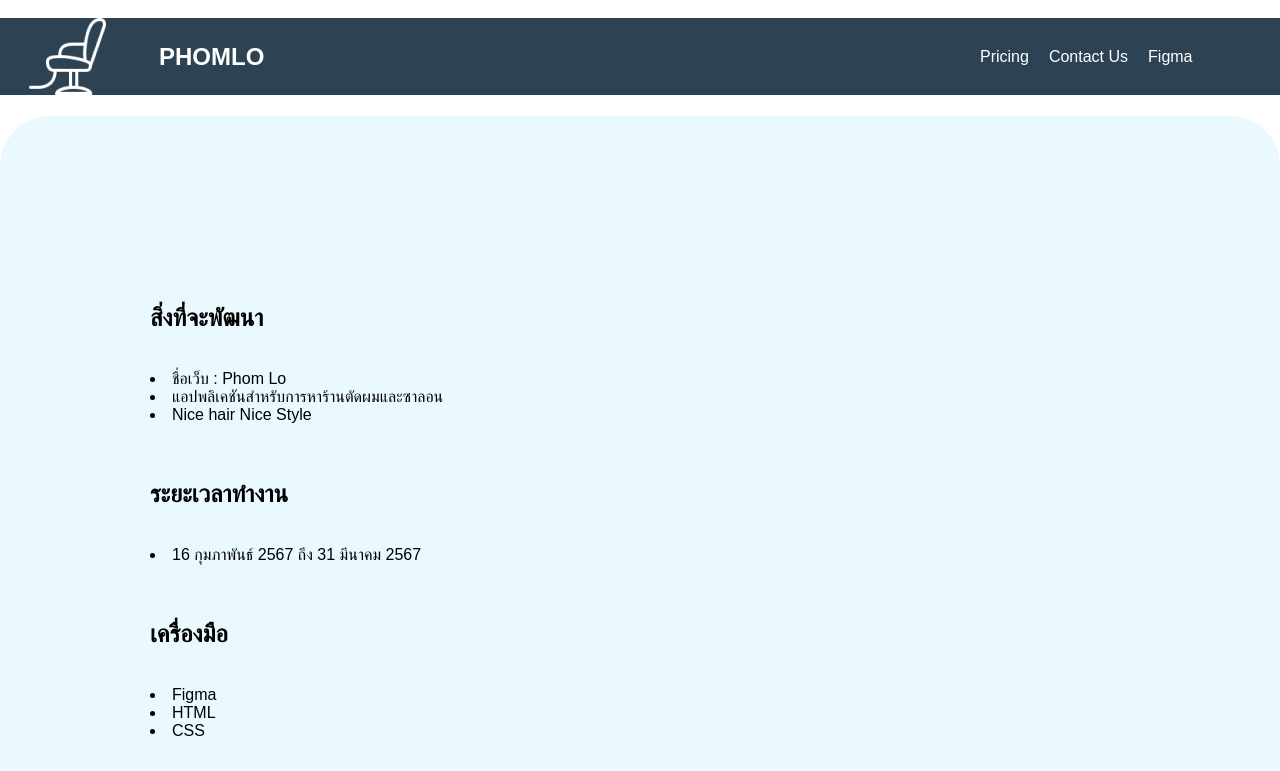
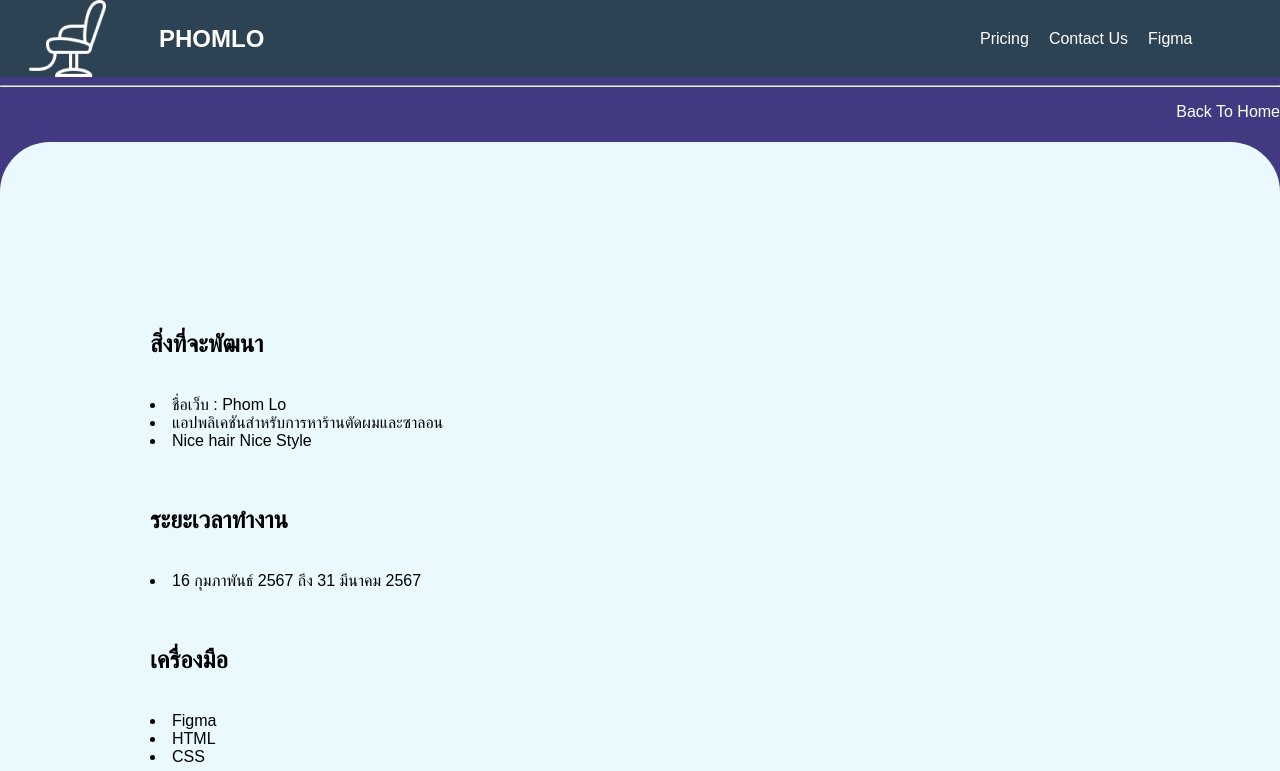
Before and after one commit to Thxnxthip/WebD3, a plain HTML site: page Mini-project.html in a window 1280 px wide. Shown: the top 771 px of the page. Drawn offline with Linux system fonts and the light colour scheme.

Commit message:
three commit

```diff
--- a/Mini-project.html
+++ b/Mini-project.html
@@ -8,7 +8,7 @@
 
 </head>
 <body>
-    <a href="041_01_home.html">Back To Home</a>
+
     <nav>
         <div class="logo">
           <img src="images/Barber Chair.png" alt="" />
@@ -24,7 +24,10 @@
           </ul>
 
       </nav>
-
+      <hr />
+      <p class="back" style="text-align: right" >
+        <a href="041_01_home.html">Back To Home</a>
+      </p>
     <h1 style="text-align: center;"></h1>
             <div class="commu">
                 <U><h2>สิ่งที่จะพัฒนา</h2> </U>
--- a/css/mini.css
+++ b/css/mini.css
@@ -39,10 +39,13 @@ a {
     color: white;
 }
 body {
-    background-color: #ffffff;
+    background-color: #413a83;
     margin: 0;
     padding: 0;
     font-family: 'Poppins', sans-serif;
+
+}
+.back {
 
 }
 
```
